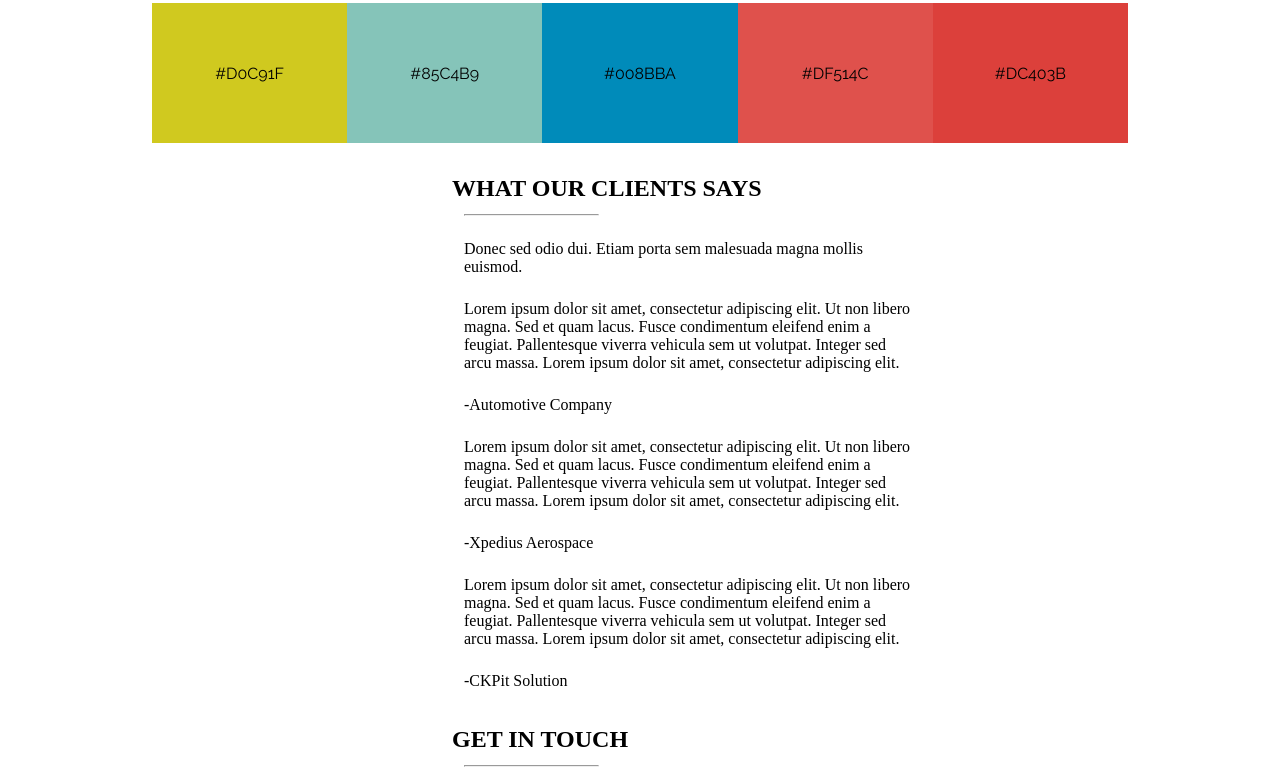
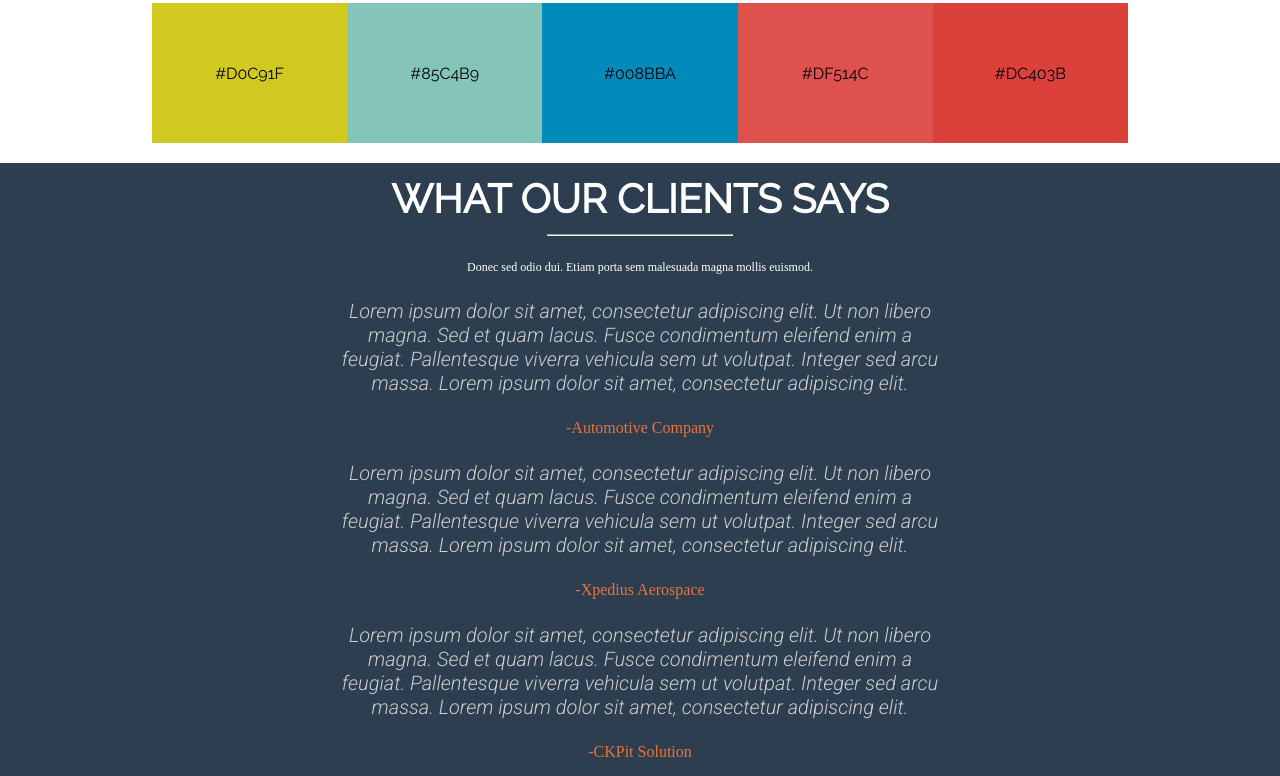
Before and after one commit to SilviaGuerra/khane-theme, a plain HTML site: page index.html in a window 1280 px wide. Shown: the part 680-1456 px from the top of the page. Drawn offline with Linux system fonts and the light colour scheme.

Commit message:
Estilos de parrafos

```diff
--- a/index.html
+++ b/index.html
@@ -7,7 +7,7 @@
     <link rel="stylesheet" href="assets/css/style.css">
     <link rel="stylesheet" type="text/css" href="assets/font-awesome/css/font-awesome.min.css">
     <link href="https://fonts.googleapis.com/css?family=Raleway" rel="stylesheet">
-
+    <link href="https://fonts.googleapis.com/css?family=Roboto:300i" rel="stylesheet">
 </head>
 
 <body>
@@ -81,54 +81,54 @@
   </div>
   <script src="assets/js/app.js"></script>
 
-   <section id="bestPrices" class="container bestPrices">
-    <div class="row bestPrices__parrafosPrice">
-      <div class="col-5 col-4-offset">
-        <h1>WHAT OUR CLIENTS SAYS</h1>
+   <section id="bestPrices" class=" bestPrices">
+    <div class="row">
+      <div class="col-12 ">
+        <h2 class="title">WHAT OUR CLIENTS SAYS</h2>
         <div class="row">
-          <div class="col-4">
+          <div class="col-5-offset col-2 ">
             <hr>
           </div>
         </div>
         <div class="row">
-          <p class="col-12">
+          <p class="col-12 subtitle">
             Donec sed odio dui. Etiam porta sem malesuada magna
             mollis euismod.
           </p>
         </div>
         <div class="row">
-          <p class="col-12">
+          <p class="col-6 col-3-offset bestPrices__parrafosPrice">
             Lorem ipsum dolor sit amet, consectetur adipiscing elit.
             Ut non libero magna. Sed et quam lacus. Fusce condimentum
             eleifend enim a feugiat.
             Pallentesque viverra vehicula sem ut volutpat. Integer sed arcu
             massa. Lorem ipsum dolor sit amet, consectetur adipiscing elit.
             <div class="row">
-              <p class="col-12 orange">-Automotive Company</p>
+              <p class="col-12 bestPrices--orange">-Automotive Company</p>
             </div>
           </p>
         </div>
         <div class="row">
-          <p class="col-12">
+          <p class="col-6 col-3-offset bestPrices__parrafosPrice">
             Lorem ipsum dolor sit amet, consectetur adipiscing elit.
             Ut non libero magna. Sed et quam lacus. Fusce condimentum
             eleifend enim a feugiat.
             Pallentesque viverra vehicula sem ut volutpat. Integer sed arcu
             massa. Lorem ipsum dolor sit amet, consectetur adipiscing elit.
             <div class="row">
-              <p class="col-12">-Xpedius Aerospace</p>
+              <p class="col-12 bestPrices--orange">-Xpedius Aerospace</p>
             </div>
           </p>
         </div>
         <div class="row">
-          <p class="col-12">
+          <p class="col-6 col-3-offset bestPrices__parrafosPrice">
             Lorem ipsum dolor sit amet, consectetur adipiscing elit.
             Ut non libero magna. Sed et quam lacus. Fusce condimentum
             eleifend enim a feugiat.
             Pallentesque viverra vehicula sem ut volutpat. Integer sed arcu
             massa. Lorem ipsum dolor sit amet, consectetur adipiscing elit.
             <div class="row">
-              <p class="col-12">-CKPit Solution</p>
+              <p class="col-12 bestPrices--orange">-CKPit Solution</p>
             </div>
           </p>
         </div>
@@ -136,7 +136,7 @@
     </div>
 
     <div class="row">
-      <div class="col-5 col-4-offset">
+      <div class="col-12 title">
         <h1>GET IN TOUCH</h1>
         <div class="row">
           <div class="col-4">
--- a/src/scss/style.scss
+++ b/src/scss/style.scss
@@ -1,5 +1,4 @@
 @import "variables";
-@import "mixin";
 
 @function anchoColumnas($columns) {
   @return percentage(($columns/12));
@@ -49,13 +48,27 @@
 
 /*best Prices*/
 .bestPrices{
-  text-align: right;
+  text-align: center;
+  background: $color-blue;
+  h2{
+    font-family: 'Raleway', sans-serif;
+    text-align: center;
+    font-size: 5vh;
+    color: $color-text;
+  }
   &__parrafosPrice{
-    @include parrafosPrice;
+    font-family: 'Roboto', sans-serif;
+    color:lighten(black, 80%);
+    font-size: 2.5vh;
+   }&--orange{
+     color:$color-orange;
+   }
   }
 
-
-
+.subtitle{
+  color:$color-text;
+  font-size: 1.5vh;
+}
 .title {
   font-family: 'Raleway', sans-serif;
   text-align: center;
@@ -169,6 +182,7 @@ table {
   &--color25 {
   background-color: #DC403B;
   }
+}
 
 .imagen{
 	 background-image: url(../img/img-divider-img.jpg);
@@ -180,7 +194,4 @@ table {
 	    &__sociales{
 	    padding:20px;
 	    }
-
-
-
 }
```
Also changed, not shown: assets/css/style.css, 1 other file.
